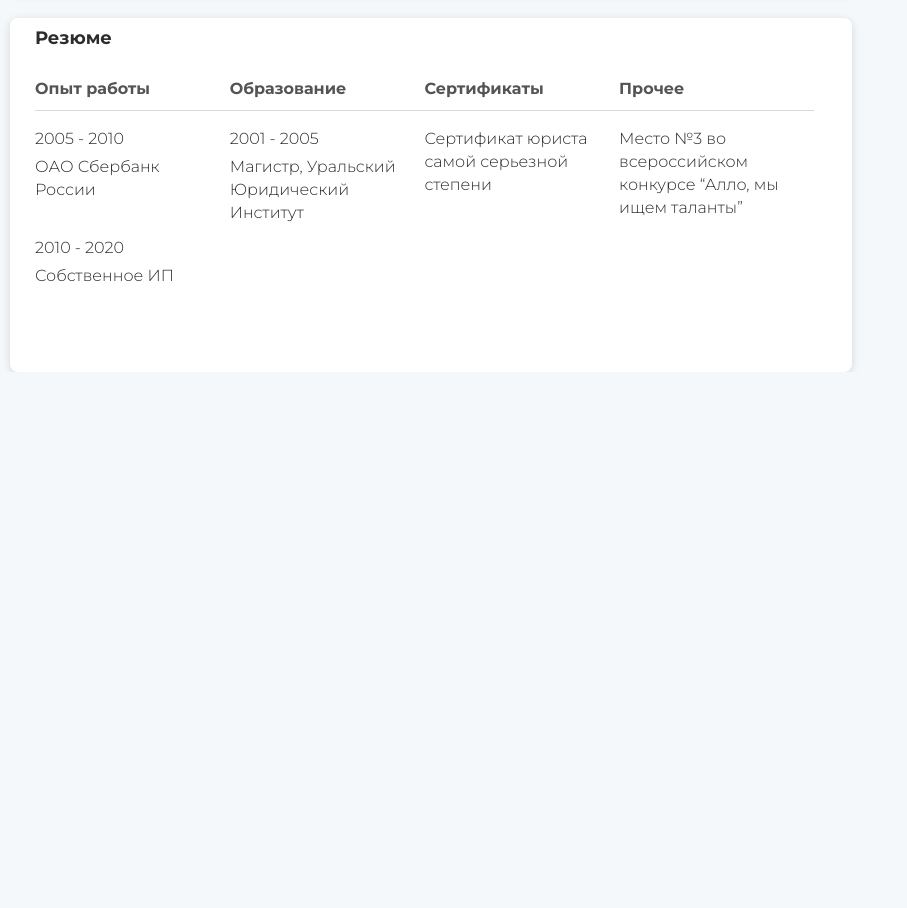
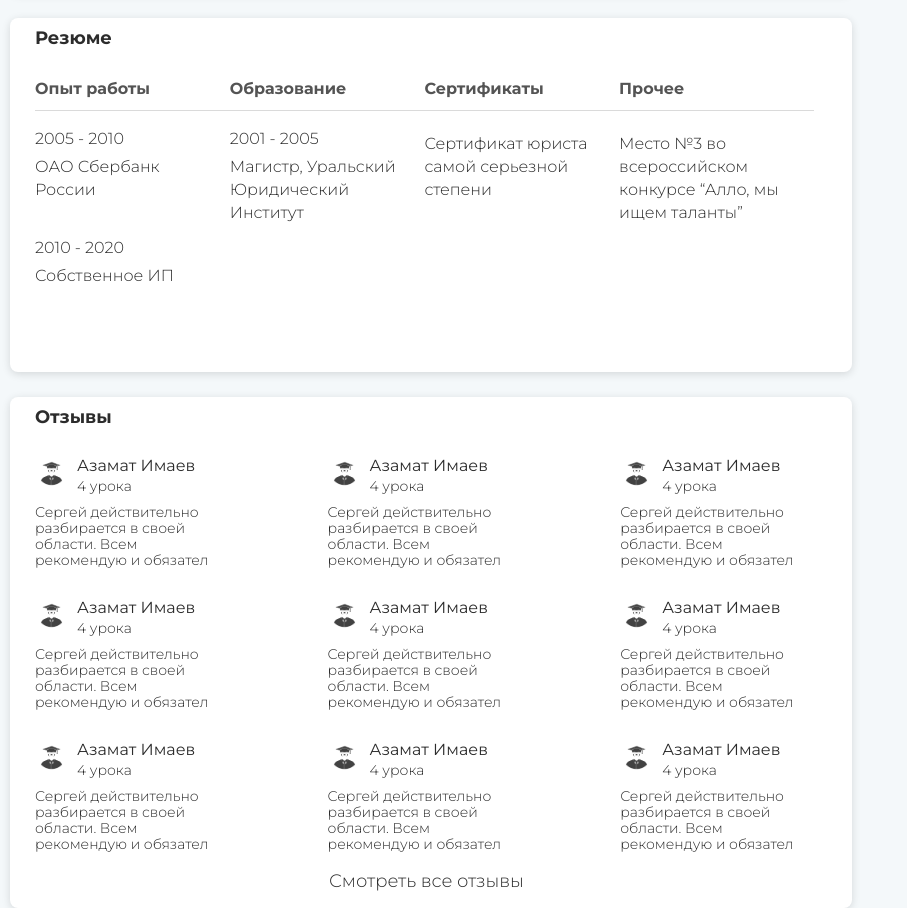
Before and after one commit to Hlopunoff/skipper, a React (Create React App) app: page /mentor-page in a window 1280 px wide. Shown: the part 1300-2208 px from the top of the page, without its empty margins (0-907 px from the left). Before the commit the page ends 1672 px from the top, so only its background shows below. Built offline with nearby package versions, Linux system fonts and the light colour scheme.

Commit message:
Добавил компонент отзывов ментора

```diff
--- a/src/components/mentorResume/MentorResume.tsx
+++ b/src/components/mentorResume/MentorResume.tsx
@@ -1,4 +1,11 @@
+import {FC} from 'react';
+
 import st from './mentorResume.module.scss';
+
+interface ITableItemProps {
+    period?: string;
+    organization?: string;
+}
 
 export const MentorResume = () => {
     return (
@@ -13,33 +20,29 @@ export const MentorResume = () => {
                 </div>
                 <div className={st['table__cols']}>
                     <div className={`${st['table__col']} experience`}>
-                        <div className={st['table__item']}>
-                            <span className={st['period']}>2005 - 2010</span>
-                            <span className={st['organization']}>ОАО Сбербанк России</span>
-                        </div>
-                        <div className={st['table__item']}>
-                            <span className={st['period']}>2010 - 2020</span>
-                            <span className={st['organization']}>Собственное ИП</span>
-                        </div>
+                        <ResumeItem period='2005 - 2010' organization='ОАО Сбербанк России' key='2005-2010'/>
+                        <ResumeItem period='2010 - 2020' organization='Собственное ИП' key='2010-2020'/>
                     </div>
                     <div className={`${st['table__col']} education`}>
-                        <div className={st['table__item']}>
-                            <span className={st['period']}>2001 - 2005</span>
-                            <span className={st['organization']}>Магистр, Уральский Юридический Институт</span>
-                        </div>
+                        <ResumeItem period='2001 - 2005' organization='Магистр, Уральский Юридический Институт' key='2001 - 2005'/>
                     </div>
                     <div className={`${st['table__col']} certificates`}>
-                        <div className={st['table__item']}>
-                            <span className={st['organization']}>Сертификат юриста самой серьезной степени</span>
-                        </div>
+                        <ResumeItem organization='Сертификат юриста самой серьезной степени' key='1'/>
                     </div>
                     <div className={`${st['table__col']} other`}>
-                        <div className={st['table__item']}>
-                            <span className={st['organization']}>Место №3 во всероссийском конкурсе “Алло, мы ищем таланты”</span>
-                        </div>
+                        <ResumeItem organization='Место №3 во всероссийском конкурсе “Алло, мы ищем таланты”' key={2}/>
                     </div>
                 </div>
             </div>
         </div>
     )
 };
+
+const ResumeItem: FC<ITableItemProps> = ({period, organization}) => {
+    return (
+        <div className={st['table__item']}>
+            <span className={st['period']}>{period}</span>
+            <span className={st['organization']}>{organization}</span>
+        </div>
+    );
+};
--- /dev/null
+++ b/src/components/mentorReviews/MentorReviews.tsx
@@ -0,0 +1,52 @@
+import {FC} from 'react';
+
+import st from './mentorReviews.module.scss';
+
+import userAvatar from '../../assets/img/header_profile.png';
+import avatarPlug from '../../assets/img/avatar_plug.jpg';
+
+interface IReviewProps {
+    userName: string;
+    userAvatar?: string;
+    lessonsAmount: string;
+    text: string;
+}
+
+export const MentorReviews = () => {
+    return (
+        <div className={st['mentorReview']}>
+            <div className={st['table']}>
+                <h2 className={st['table__title']}>Отзывы</h2>
+                <div className={st['table__reviews']}>
+                    <MentorReview userName='Азамат Имаев' lessonsAmount='4' text='Сергей действительно разбирается в своей области. Всем рекомендую и обязател' key={1}/>
+                    <MentorReview userName='Азамат Имаев' lessonsAmount='4' text='Сергей действительно разбирается в своей области. Всем рекомендую и обязател' key={2}/>
+                    <MentorReview userName='Азамат Имаев' lessonsAmount='4' text='Сергей действительно разбирается в своей области. Всем рекомендую и обязател' key={3}/>
+                    <MentorReview userName='Азамат Имаев' lessonsAmount='4' text='Сергей действительно разбирается в своей области. Всем рекомендую и обязател' key={4}/>
+                    <MentorReview userName='Азамат Имаев' lessonsAmount='4' text='Сергей действительно разбирается в своей области. Всем рекомендую и обязател' key={5}/>
+                    <MentorReview userName='Азамат Имаев' lessonsAmount='4' text='Сергей действительно разбирается в своей области. Всем рекомендую и обязател' key={6}/>
+                    <MentorReview userName='Азамат Имаев' lessonsAmount='4' text='Сергей действительно разбирается в своей области. Всем рекомендую и обязател' key={7}/>
+                    <MentorReview userName='Азамат Имаев' lessonsAmount='4' text='Сергей действительно разбирается в своей области. Всем рекомендую и обязател' key={8}/>
+                    <MentorReview userName='Азамат Имаев' lessonsAmount='4' text='Сергей действительно разбирается в своей области. Всем рекомендую и обязател' key={9}/>
+                </div>
+                <button className={st['table__view-more']}>Смотреть все отзывы</button>
+            </div>
+        </div>
+    );
+};
+
+const MentorReview:FC<IReviewProps> = ({userName, userAvatar, lessonsAmount, text}) => {
+    return (
+        <div className={st['review']}>
+            <div className={st['review__head']}>
+                <div className={st['review__avatar-wrap']}>
+                    <img src={userAvatar || avatarPlug} alt="Аватар пользователя" className={st['review__avatar']} />
+                </div>
+                <div className={st['review__info']}>
+                    <span className={st['review__username']}>{userName}</span>
+                    <span className={st['review__lessons-amount']}>{lessonsAmount} урока</span>
+                </div>
+            </div>
+            <p className={st['review__text']}>{text.length > 100 ? `${text.slice(0, 100)}...` : text}</p>
+        </div>
+    );
+};
--- /dev/null
+++ b/src/components/mentorReviews/mentorReviews.module.scss
@@ -0,0 +1,83 @@
+@import '../../styles/colors';
+.mentorReview {
+    width: 100%;
+    & .table {
+        width: 100%;
+        background-color: #fff;
+        box-shadow: 0px 2px 8px rgba(0, 0, 0, 0.135216);
+        border-radius: 8px;
+        padding: 10px 34px 15px 25px;
+        &__title {
+            font-style: normal;
+            font-weight: 700;
+            font-size: 18px;
+            line-height: 20px;
+            color: $main-color;
+        }
+        &__reviews {
+            margin-top: 30px;
+            display: grid;
+            grid-template-columns: repeat(3, 1fr);
+            grid-template-rows: repeat(3, min(117px));
+            grid-auto-rows: min-content;
+            row-gap: 25px;
+            column-gap: 95px;
+        }
+        & .review {
+            &__head {
+                display: flex;
+                column-gap: 9px;
+            }
+            &__avatar-wrap {
+                width: 33px;
+                height: 33px;
+                border-radius: 50%;
+            }
+            &__avatar {
+                width: 100%;
+                height: 100%;
+                border-radius: 50%;
+                object-fit: cover;
+            }
+            &__info {
+                display: flex;
+                flex-direction: column;
+                row-gap: 5px;
+            }
+            &__username {
+                font-style: normal;
+                font-weight: 400;
+                font-size: 16px;
+                line-height: 17px;
+                color: $main-color;
+            }
+            &__lessons-amount {
+                font-style: normal;
+                font-weight: 300;
+                font-size: 14px;
+                line-height: 14px;
+                color: $main-color;
+            }
+            &__text {
+                margin-top: 11px;
+                font-style: normal;
+                font-weight: 300;
+                font-size: 14px;
+                line-height: 16px;
+                color: $main-color;
+            }
+        }
+        &__view-more {
+            display: block;
+            margin: 0 auto;
+            margin-top: 12px;
+            background-color: transparent;
+            border: none;
+            font-style: normal;
+            font-weight: 300;
+            font-size: 18px;
+            line-height: 23px;
+            color: $main-color;
+        }
+    }
+}
--- a/src/pages/mentorPage/MentorPage.tsx
+++ b/src/pages/mentorPage/MentorPage.tsx
@@ -2,8 +2,10 @@ import { MentorCard } from '../../components/mentorCard/MentorCard';
 import { LessonsStats } from '../../components/lessonsStats/LessonsStats';
 import { PriceList } from '../../components/priceList/PriceList';
 import { MentorResume } from '../../components/mentorResume/MentorResume';
+import { MentorReviews } from '../../components/mentorReviews/MentorReviews';
 
 import st from './mentorPage.module.scss';
+
 
 export const MentorPage = () => {
     return (
@@ -15,6 +17,7 @@ export const MentorPage = () => {
                         <LessonsStats width='100%' padding='30px 42px 0px 26px'/>
                         <PriceList/>
                         <MentorResume/>
+                        <MentorReviews/>
                     </div>
                     <div className={st['mentorPage__cla']}></div>
                 </div>
```
Also changed, not shown: src/assets/img/avatar_plug.jpg (added).
